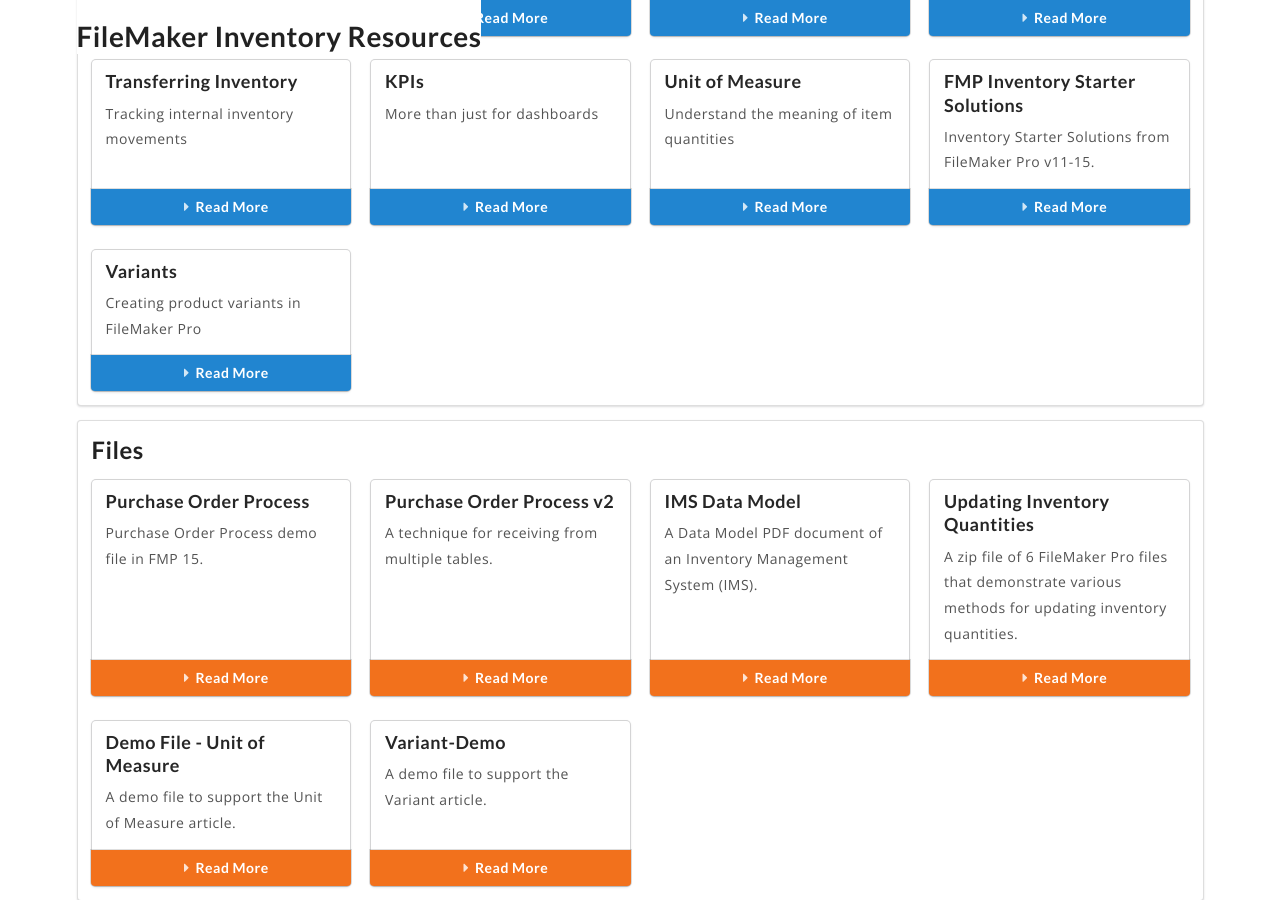
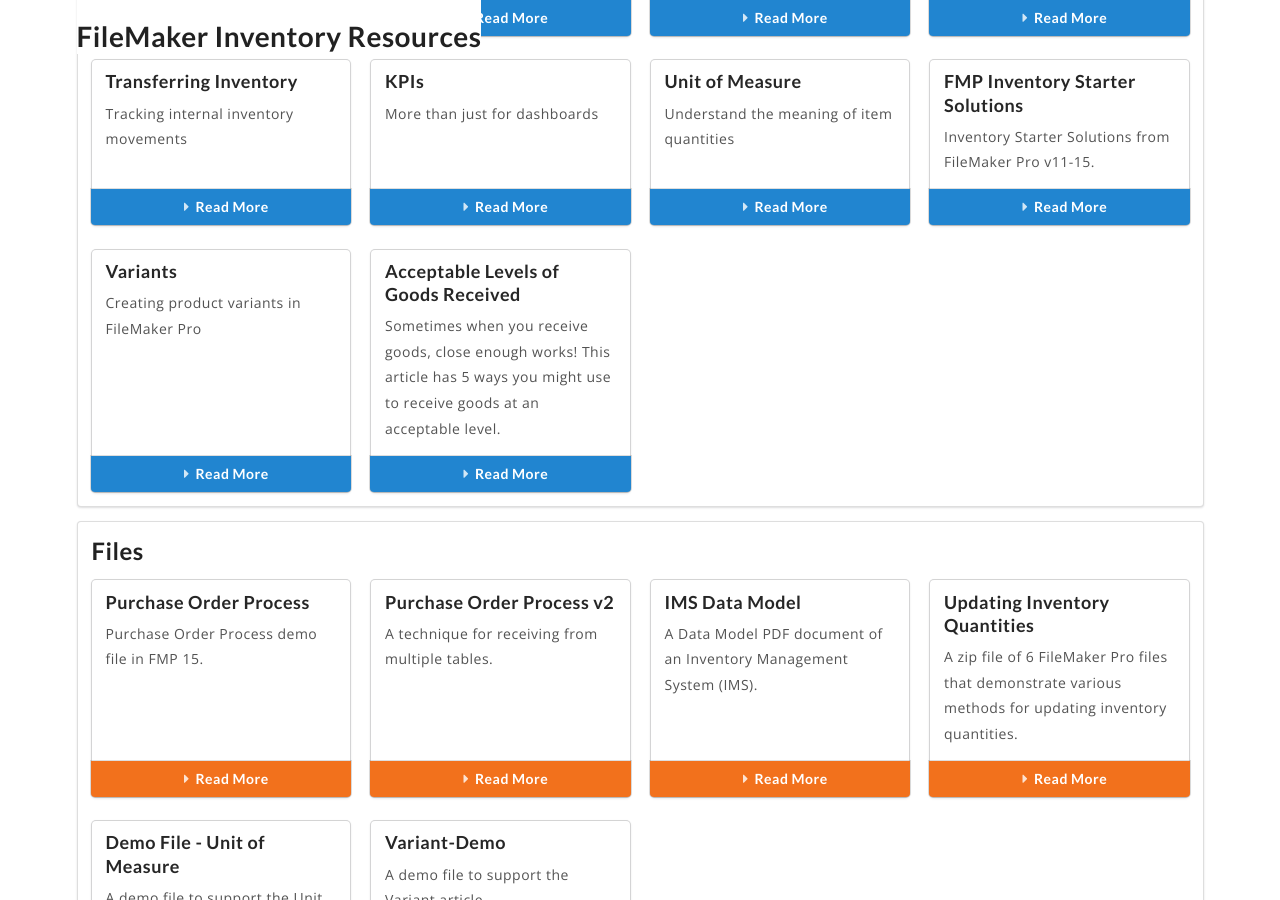
Before and after one commit to danielshanahan/FileMakerInventoryResources, a Jekyll site: the page built from index.md, in a window 1280 px wide and 900 px high, scrolled down 1163 px. Built offline with Jekyll 4.4.1, drawn with Linux system fonts in a browser that asks for light colours; nearby versions of some CDN libraries.

Commit message:
Update 018-AcceptableLevels.md

```diff
--- a/_articles/018-AcceptableLevels.md
+++ b/_articles/018-AcceptableLevels.md
@@ -1,4 +1,10 @@
-# Goods Received - Acceptable Levels
+---
+layout: article
+title: Acceptable Levels of Goods Received
+description: Sometimes when you receive goods, close enough works!  This article has 5 ways you might use to receive goods at an acceptable level.
+permalink: /AcceptableLevels.html
+published: true
+---
 
 ![](Goods%20Received%20-%20Acceptable%20Levels/fmp_AcceptableLevels.png)
 
```
